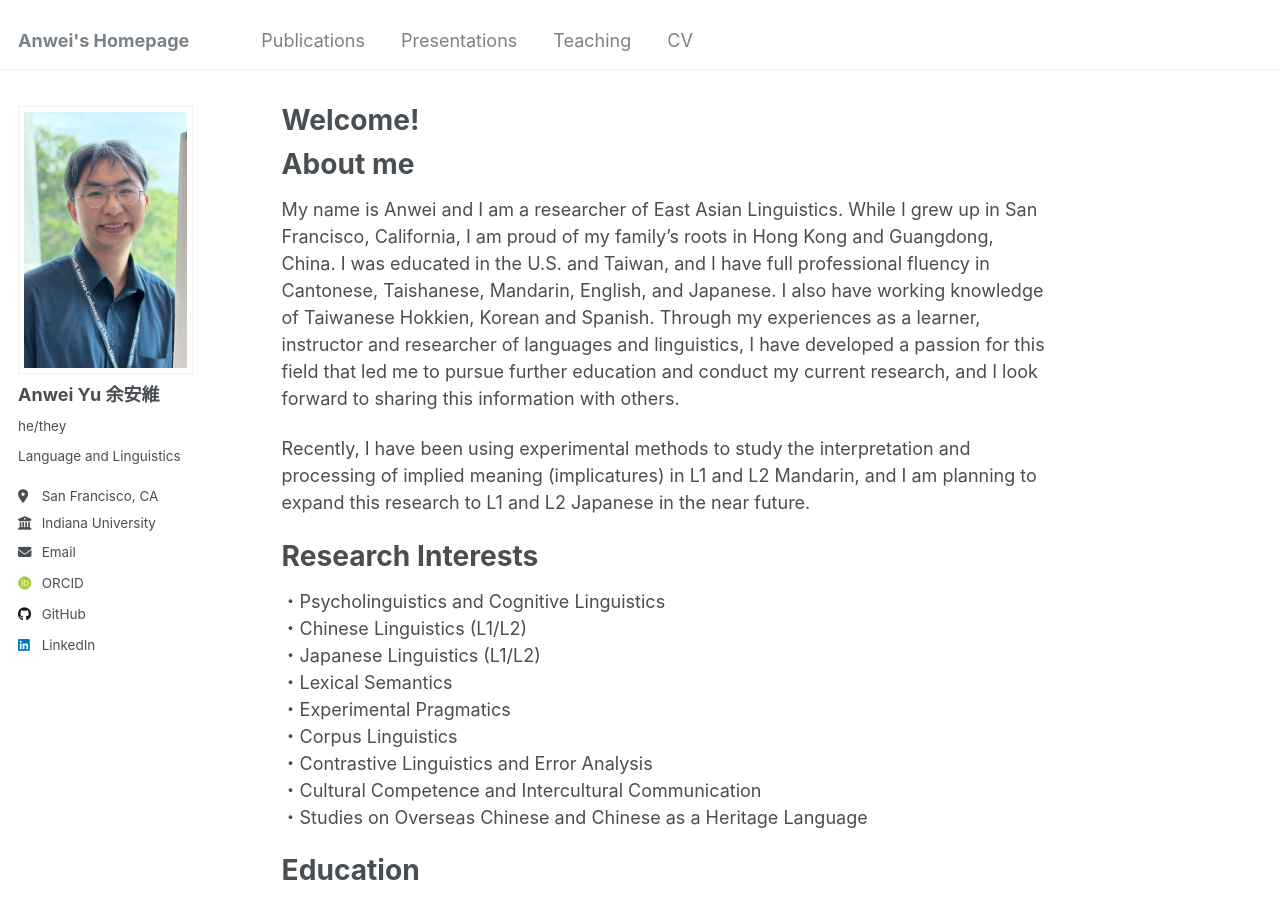
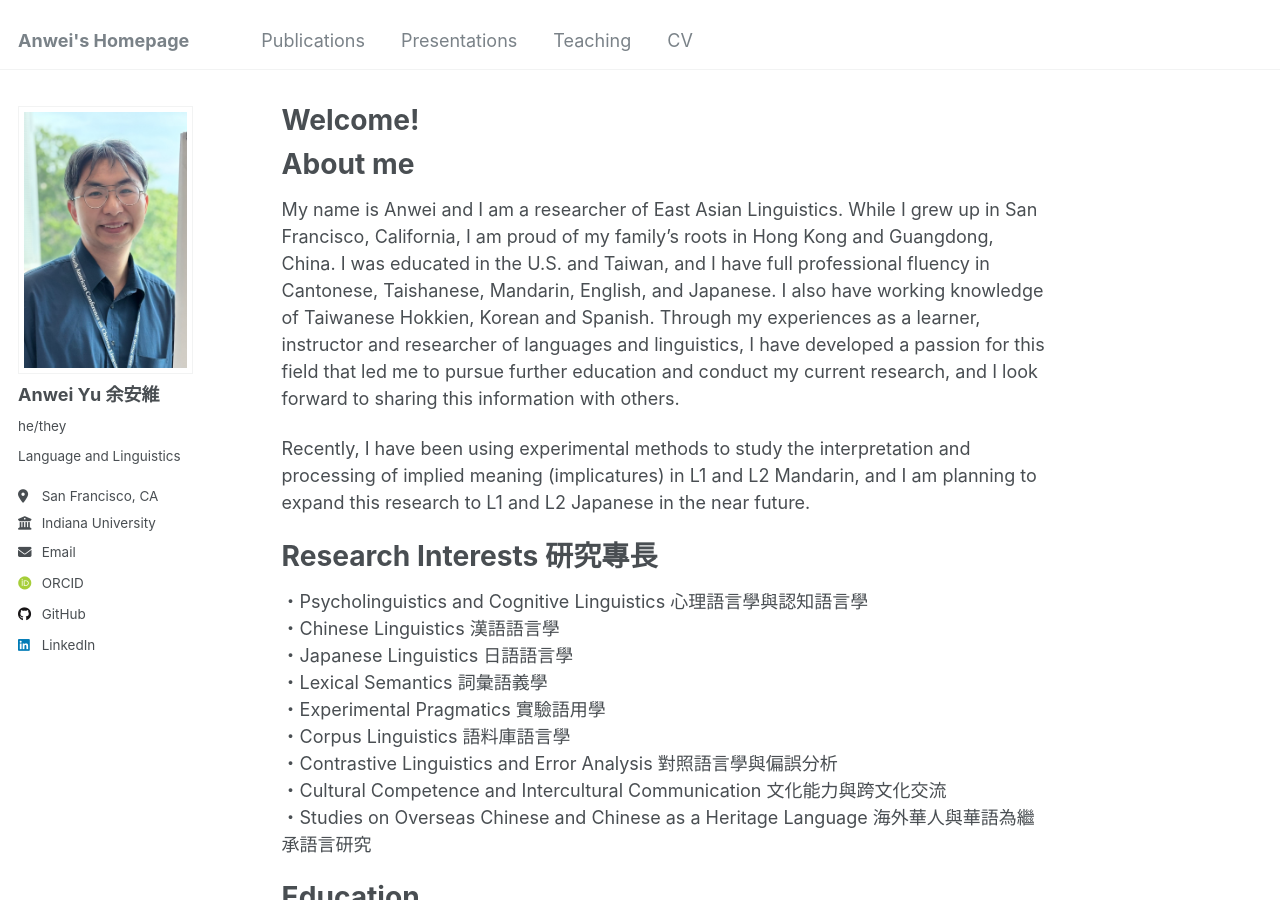
Before and after one commit to anweiyu/anweiyu.github.io, a Jekyll site: the page built from _pages/about.md, in a window 1280 px wide and 900 px high. Built offline with Jekyll 4.4.1, drawn with Linux system fonts in a browser that asks for light colours; some web fonts are replaced.

Commit message:
Update about.md

```diff
--- a/_pages/about.md
+++ b/_pages/about.md
@@ -12,17 +12,17 @@ My name is Anwei and I am a researcher of East Asian Linguistics. While I grew u
 
 Recently, I have been using experimental methods to study the interpretation and processing of implied meaning (implicatures) in L1 and L2 Mandarin, and I am planning to expand this research to L1 and L2 Japanese in the near future.
 
-Research Interests
+Research Interests 研究專長
 ======
-・Psycholinguistics and Cognitive Linguistics
-・Chinese Linguistics (L1/L2)
-・Japanese Linguistics (L1/L2)
-・Lexical Semantics
-・Experimental Pragmatics
-・Corpus Linguistics
-・Contrastive Linguistics and Error Analysis
-・Cultural Competence and Intercultural Communication
-・Studies on Overseas Chinese and Chinese as a Heritage Language
+・Psycholinguistics and Cognitive Linguistics 心理語言學與認知語言學
+・Chinese Linguistics 漢語語言學
+・Japanese Linguistics 日語語言學
+・Lexical Semantics 詞彙語義學
+・Experimental Pragmatics 實驗語用學
+・Corpus Linguistics 語料庫語言學
+・Contrastive Linguistics and Error Analysis 對照語言學與偏誤分析
+・Cultural Competence and Intercultural Communication 文化能力與跨文化交流
+・Studies on Overseas Chinese and Chinese as a Heritage Language 海外華人與華語為繼承語言研究
 
 Education
 ======
```
